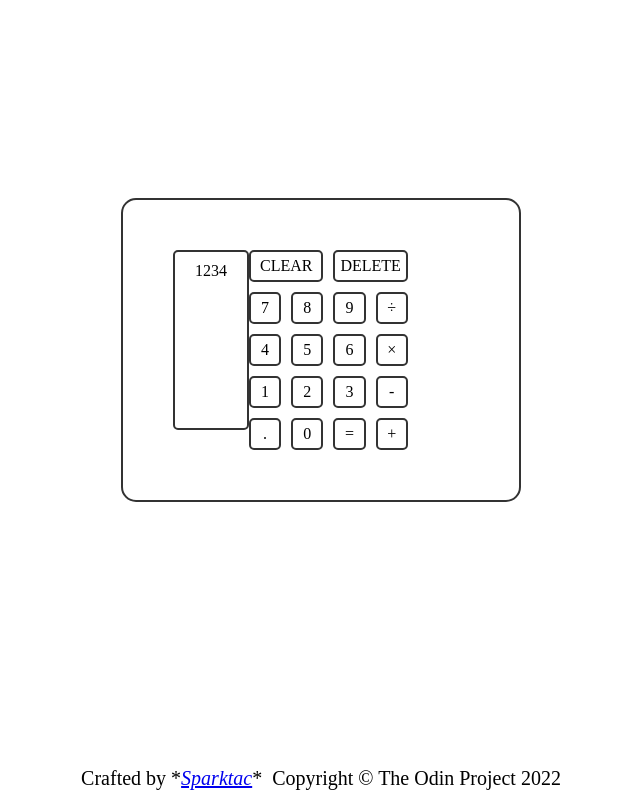
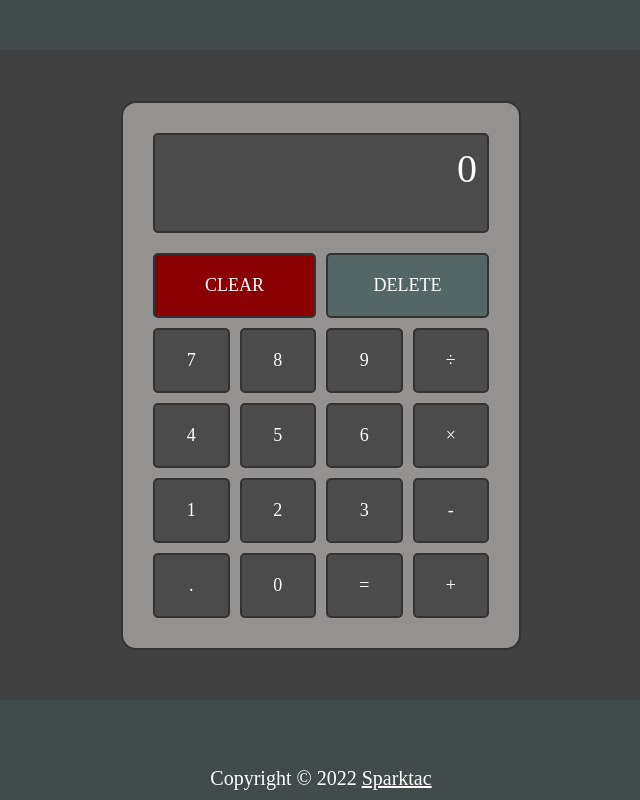
Before and after one commit to Sparktac/odin-calculator, a plain HTML site: page index.html in a window 1280 px wide. Shown: the whole page, without its empty margins (319-959 px from the left). Drawn offline with Linux system fonts and the light colour scheme.

Commit message:
Update css buttons/styles

```diff
--- a/index.html
+++ b/index.html
@@ -9,10 +9,12 @@
     <script src='script.js' defer></script>
 </head>
 
+<header></header>
+
 <body>
     <main>
         <div class="calc-main">
-            <div class="calc-screen">1234</div>
+            <div class="calc-screen">0</div>
                 <div class="buttons-grid">
                     <div class="button btn-red span-2" onclick="clearScreen()">CLEAR</div>
                     <div class="button btn-blue span-2">DELETE</div>
@@ -41,8 +43,7 @@
     </main>
 
     <footer>
-        <span>Crafted by *<a href="https://github.com/Sparktac" target="_blank"><i>Sparktac</i></a>*</span>
-        <span>Copyright &copy; The Odin Project 2022</span>
+        <span>Copyright &copy; 2022 <a href="https://github.com/Sparktac" target="_blank">Sparktac</a></span>
     </footer>
 </body>
 
--- a/style.css
+++ b/style.css
@@ -1,6 +1,15 @@
+:root {
+    --border: #333;
+}
+
 html {
     position: relative;
     min-height: 100%;
+    font-size: 18px;
+}
+
+a {
+    text-decoration: underline;
 }
 
 *,
@@ -9,6 +18,7 @@ html {
   box-sizing: border-box;
   padding: 0;
   margin: 0;
+  color: white;
 }
 
 main {
@@ -18,25 +28,36 @@ main {
     height: 75vh;
     min-height: 500px;
     padding: 10px;
-    margin-top: 50px;
 }
 
+header {
+    background-color: rgb(65, 75, 75);
+    height: 50px;
+}
+body {
+    background-color: rgb(65, 65, 65);
+    margin-bottom: 50px;
+}
 .calc-main {
     display: flex;
-    justify-content: row;
-    align-items: space-evenly;
+    flex-direction: column;
     width: 400px;
-    padding: 50px;
-    margin: 10px;
-    border: 2px solid #333;
+    padding: 30px;
+    border: 2px var(--border) solid;
     border-radius: 15px;
+    background-color: rgb(148, 145, 145);
+    margin-top: 50px;
 }
 
 .calc-screen {
     text-align: right;
-    padding: 10px 20px;
+    font-size: 40px;
+    grid-column: span 4;
+    height: 100px;
+    padding: 10px;
+    background-color: rgb(75, 75, 75);
     margin-bottom: 20px;
-    border:  2px solid #333;
+    border: 2px solid #333;
     border-radius: 5px;
     word-wrap: break-word;
     word-break: break-all;
@@ -46,6 +67,7 @@ main {
     display: grid;
     grid-template-columns: repeat(4, 1fr);
     grid-gap: 10px;
+    height: 100%;
 
 }
 
@@ -55,9 +77,22 @@ main {
 
 .button {
     text-align: center;
-    padding: 5px;
+    padding: 20px 15px;
     border: 2px solid #333;
     border-radius: 5px;
+    background-color: rgb(75, 75, 75);
+    cursor: pointer;
+}
+
+.btn-red {
+    background-color: darkred;
+}
+
+.btn-blue {
+    background-color: #566;
+}
+.btn-blue:hover {
+    background-color: rgb(15, 15, 90);
 }
 
 
@@ -67,10 +102,12 @@ footer {
     bottom: 0;
     left: 0;
     display: flex;
-    align-items: center;
     justify-content: center;
+    align-items: flex-end;
     gap: 10px;
     width: 100%;
+    height: 100px;
     padding: 10px;
     font-size: 20px;
+    background-color: rgb(65, 75, 75);
   }
```
